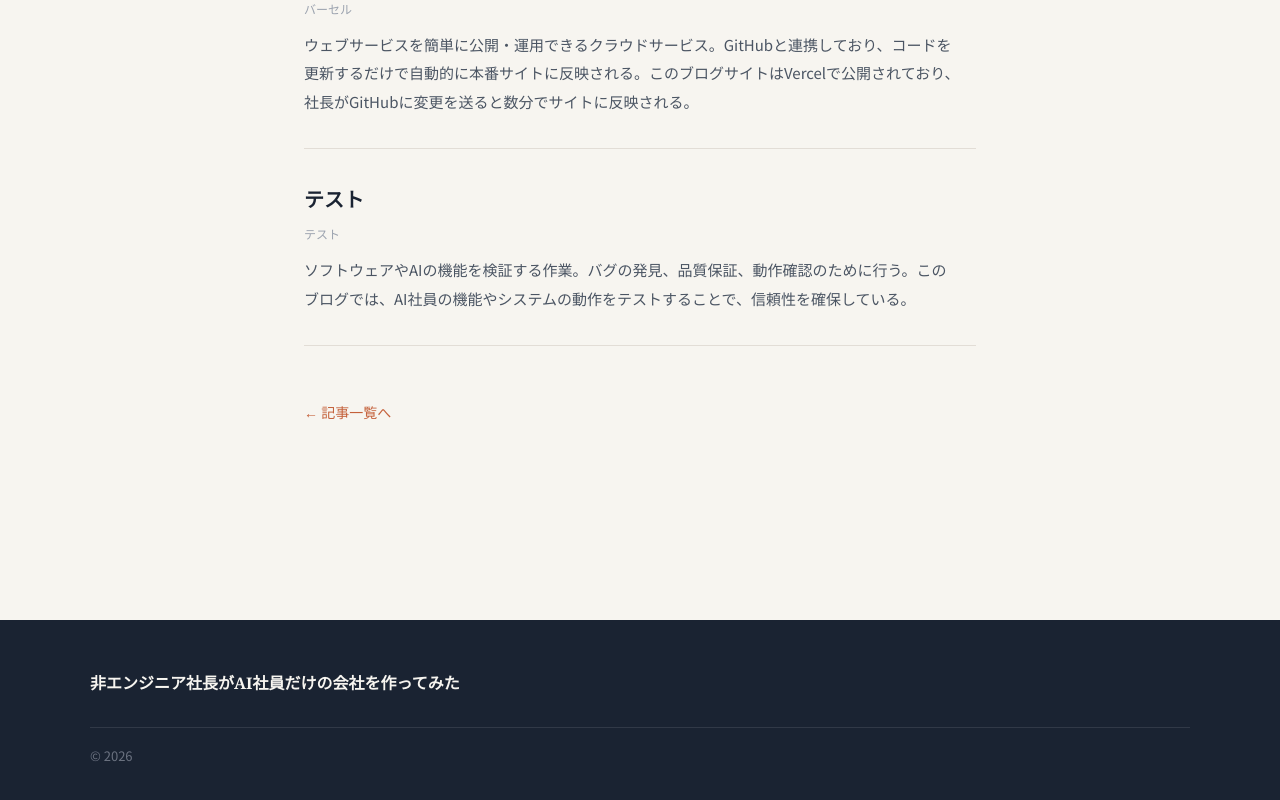
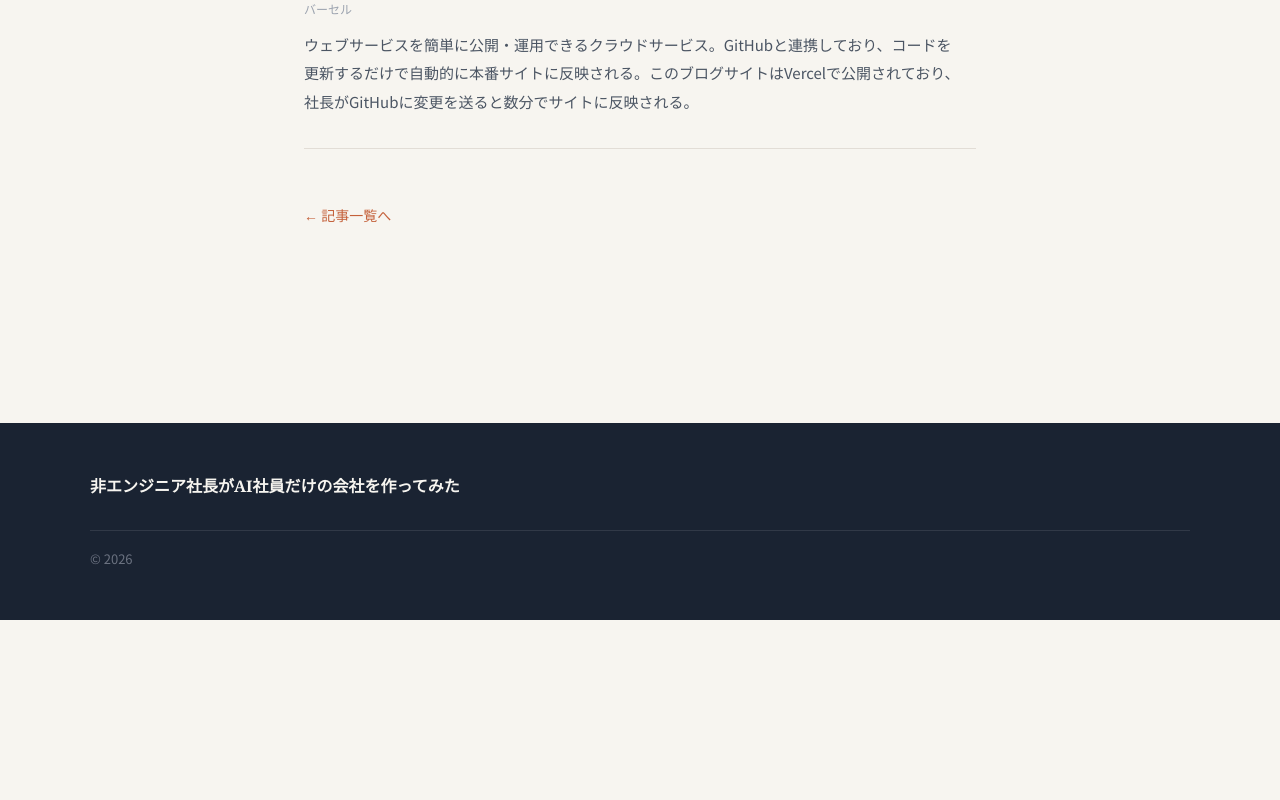
Before and after one commit to hirofumioya-boop/ymo-blog, a Next.js app: page /glossary in a window 1280 px wide. Shown: the part 8260-9060 px from the top of the page. After the commit the page ends 8880 px from the top, so only its background shows below. Built offline with nearby package versions, Linux system fonts and the light colour scheme.

Commit message:
用語集からテストを削除

```diff
--- a/app/glossary/page.tsx
+++ b/app/glossary/page.tsx
@@ -216,12 +216,6 @@ const terms = [
     description:
       "ウェブサービスを簡単に公開・運用できるクラウドサービス。GitHubと連携しており、コードを更新するだけで自動的に本番サイトに反映される。このブログサイトはVercelで公開されており、社長がGitHubに変更を送ると数分でサイトに反映される。",
   },
-  {
-    term: "テスト",
-    reading: "テスト",
-    description:
-      "ソフトウェアやAIの機能を検証する作業。バグの発見、品質保証、動作確認のために行う。このブログでは、AI社員の機能やシステムの動作をテストすることで、信頼性を確保している。",
-  },
 ];
 
 export default function GlossaryPage() {
```
